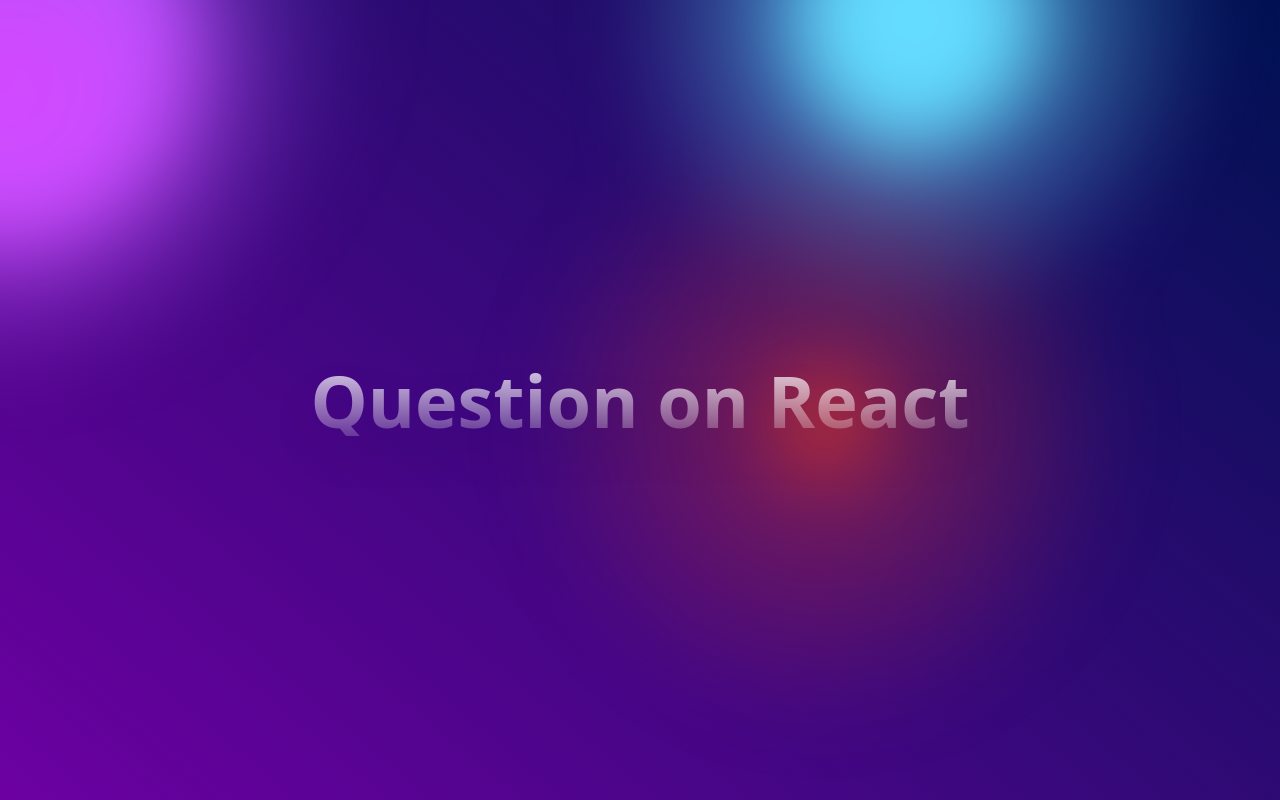
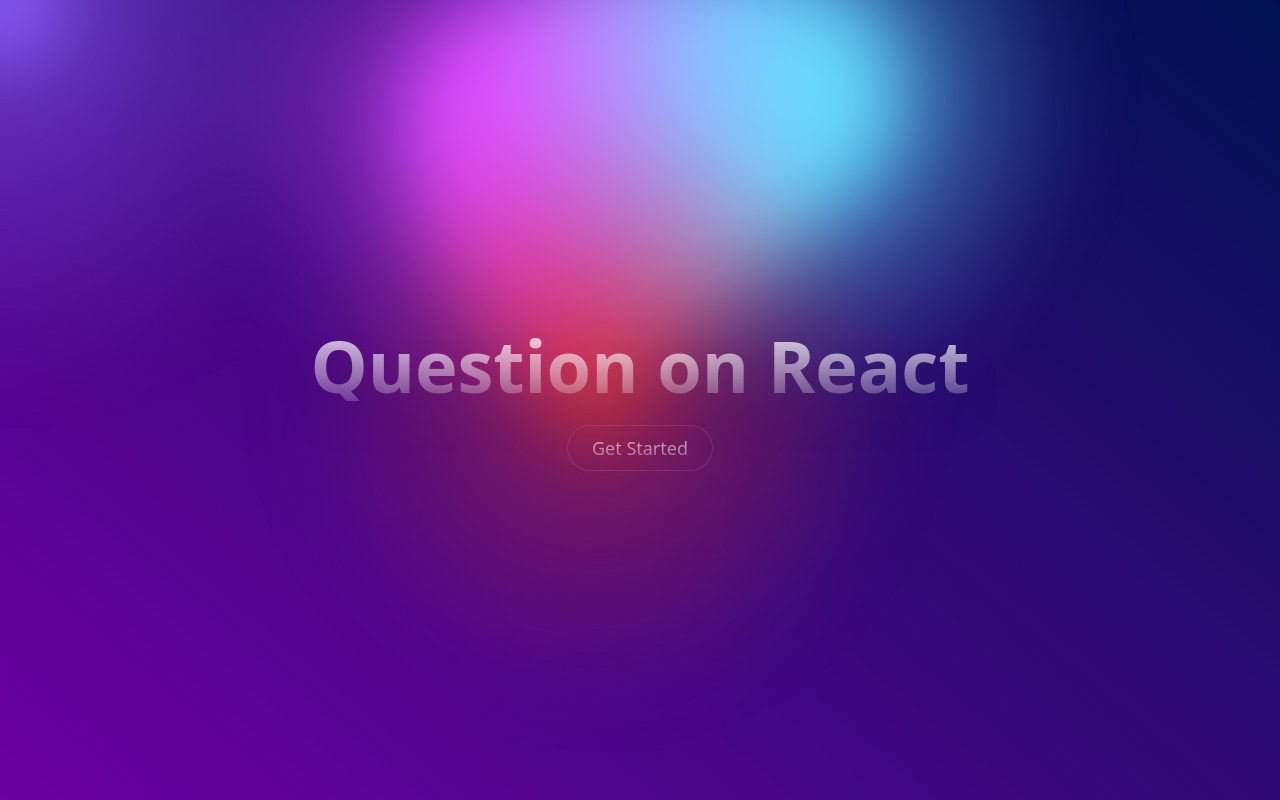
Before and after one commit to prasenjitpriyan/question-on-react, a Next.js app: page / in a window 1280 px wide. Built offline with nearby package versions, Linux system fonts and the light colour scheme.

Commit message:
Login page created and linked to home route

```diff
--- /dev/null
+++ b/app/login/page.jsx
@@ -0,0 +1,5 @@
+const Login = () => {
+  return <div>Login</div>;
+};
+
+export default Login;
--- a/app/page.jsx
+++ b/app/page.jsx
@@ -1,9 +1,17 @@
+import Button from '@/components/Button';
+
 const Home = () => {
   return (
-    <div className="absolute z-50 inset-0 flex items-center justify-center text-white font-bold px-4 pointer-events-none text-3xl text-center md:text-4xl lg:text-7xl">
+    <div className="absolute z-50 inset-0 flex flex-col items-center justify-center text-white font-bold px-4 text-3xl text-center md:text-4xl lg:text-7xl space-y-6">
       <p className="bg-clip-text text-transparent drop-shadow-2xl bg-gradient-to-b from-white/80 to-white/20">
         Question on React
       </p>
+
+      <Button
+        href="/login"
+        text="Get Started"
+        className="text-base md:text-lg"
+      />
     </div>
   );
 };
```
